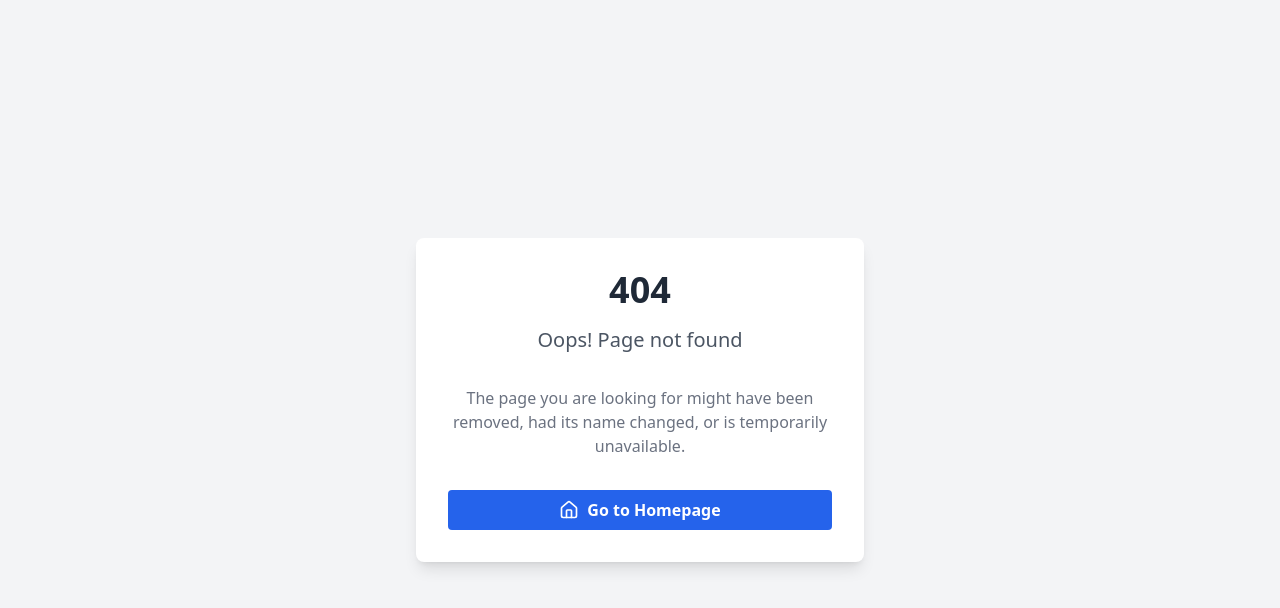
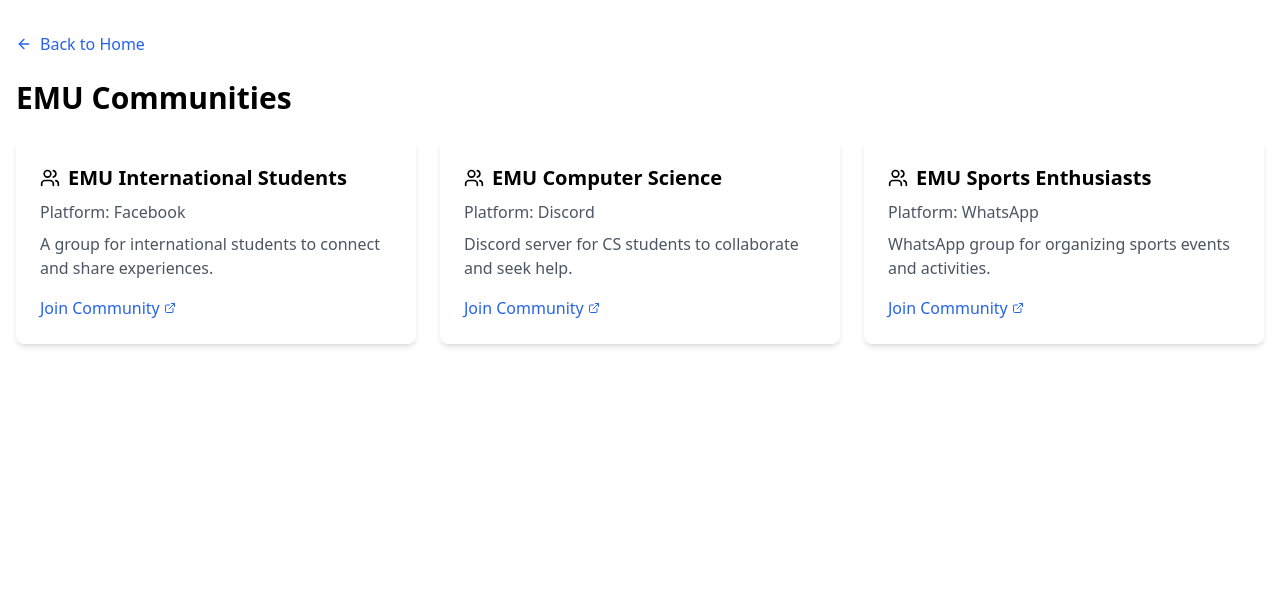
Before and after one commit to atasoya/emu-guide, a Next.js app: page /communities in a window 1280 px wide. Before the commit this address had no page. Shown: the top 608 px of the page. Built offline with nearby package versions, Linux system fonts and the light colour scheme.

Commit message:
Add communities

```diff
--- /dev/null
+++ b/src/app/communities/page.tsx
@@ -0,0 +1,67 @@
+import Link from 'next/link'
+import { ArrowLeft, ExternalLink, Users } from 'lucide-react'
+
+interface Community {
+  id: number
+  name: string
+  platform: string
+  explanation: string
+  link: string
+}
+
+const communities: Community[] = [
+  {
+    id: 1,
+    name: "EMU International Students",
+    platform: "Facebook",
+    explanation: "A group for international students to connect and share experiences.",
+    link: "https://facebook.com/groups/emu-international-students"
+  },
+  {
+    id: 2,
+    name: "EMU Computer Science",
+    platform: "Discord",
+    explanation: "Discord server for CS students to collaborate and seek help.",
+    link: "https://discord.gg/emu-cs"
+  },
+  {
+    id: 3,
+    name: "EMU Sports Enthusiasts",
+    platform: "WhatsApp",
+    explanation: "WhatsApp group for organizing sports events and activities.",
+    link: "https://chat.whatsapp.com/emu-sports"
+  }
+]
+
+export default function page() {
+  return (
+    <div className="container mx-auto px-4 py-8">
+      <Link href="/" className="inline-flex items-center mb-6 text-blue-600 hover:text-blue-800">
+        <ArrowLeft className="w-4 h-4 mr-2" />
+        Back to Home
+      </Link>
+      <h1 className="text-3xl font-bold mb-6">EMU Communities</h1>
+      <div className="grid grid-cols-1 md:grid-cols-2 lg:grid-cols-3 gap-6">
+        {communities.map((community) => (
+          <div key={community.id} className="bg-white rounded-lg shadow-md p-6">
+            <h2 className="text-xl font-semibold mb-2 flex items-center">
+              <Users className="w-5 h-5 mr-2" />
+              {community.name}
+            </h2>
+            <p className="text-gray-600 mb-2">Platform: {community.platform}</p>
+            <p className="text-gray-600 mb-4">{community.explanation}</p>
+            <a
+              href={community.link}
+              target="_blank"
+              rel="noopener noreferrer"
+              className="text-blue-600 hover:underline flex items-center"
+            >
+              Join Community
+              <ExternalLink className="w-3 h-3 ml-1" />
+            </a>
+          </div>
+        ))}
+      </div>
+    </div>
+  )
+}
--- /dev/null
+++ b/src/app/topluluklar/page.tsx
@@ -0,0 +1,67 @@
+import Link from 'next/link'
+import { ArrowLeft, ExternalLink, Users } from 'lucide-react'
+
+interface Community {
+  id: number
+  name: string
+  platform: string
+  explanation: string
+  link: string
+}
+
+const communities: Community[] = [
+  {
+    id: 1,
+    name: "EMU International Students",
+    platform: "Facebook",
+    explanation: "A group for international students to connect and share experiences.",
+    link: "https://facebook.com/groups/emu-international-students"
+  },
+  {
+    id: 2,
+    name: "EMU Computer Science",
+    platform: "Discord",
+    explanation: "Discord server for CS students to collaborate and seek help.",
+    link: "https://discord.gg/emu-cs"
+  },
+  {
+    id: 3,
+    name: "EMU Sports Enthusiasts",
+    platform: "WhatsApp",
+    explanation: "WhatsApp group for organizing sports events and activities.",
+    link: "https://chat.whatsapp.com/emu-sports"
+  }
+]
+
+export default function page() {
+  return (
+    <div className="container mx-auto px-4 py-8">
+      <Link href="/" className="inline-flex items-center mb-6 text-blue-600 hover:text-blue-800">
+        <ArrowLeft className="w-4 h-4 mr-2" />
+        Anasayfaya Geri Dön
+      </Link>
+      <h1 className="text-3xl font-bold mb-6">DAÜ Toplulukları</h1>
+      <div className="grid grid-cols-1 md:grid-cols-2 lg:grid-cols-3 gap-6">
+        {communities.map((community) => (
+          <div key={community.id} className="bg-white rounded-lg shadow-md p-6">
+            <h2 className="text-xl font-semibold mb-2 flex items-center">
+              <Users className="w-5 h-5 mr-2" />
+              {community.name}
+            </h2>
+            <p className="text-gray-600 mb-2">Platform: {community.platform}</p>
+            <p className="text-gray-600 mb-4">{community.explanation}</p>
+            <a
+              href={community.link}
+              target="_blank"
+              rel="noopener noreferrer"
+              className="text-blue-600 hover:underline flex items-center"
+            >
+              Topluluğa Katıl
+              <ExternalLink className="w-3 h-3 ml-1" />
+            </a>
+          </div>
+        ))}
+      </div>
+    </div>
+  )
+}
```
